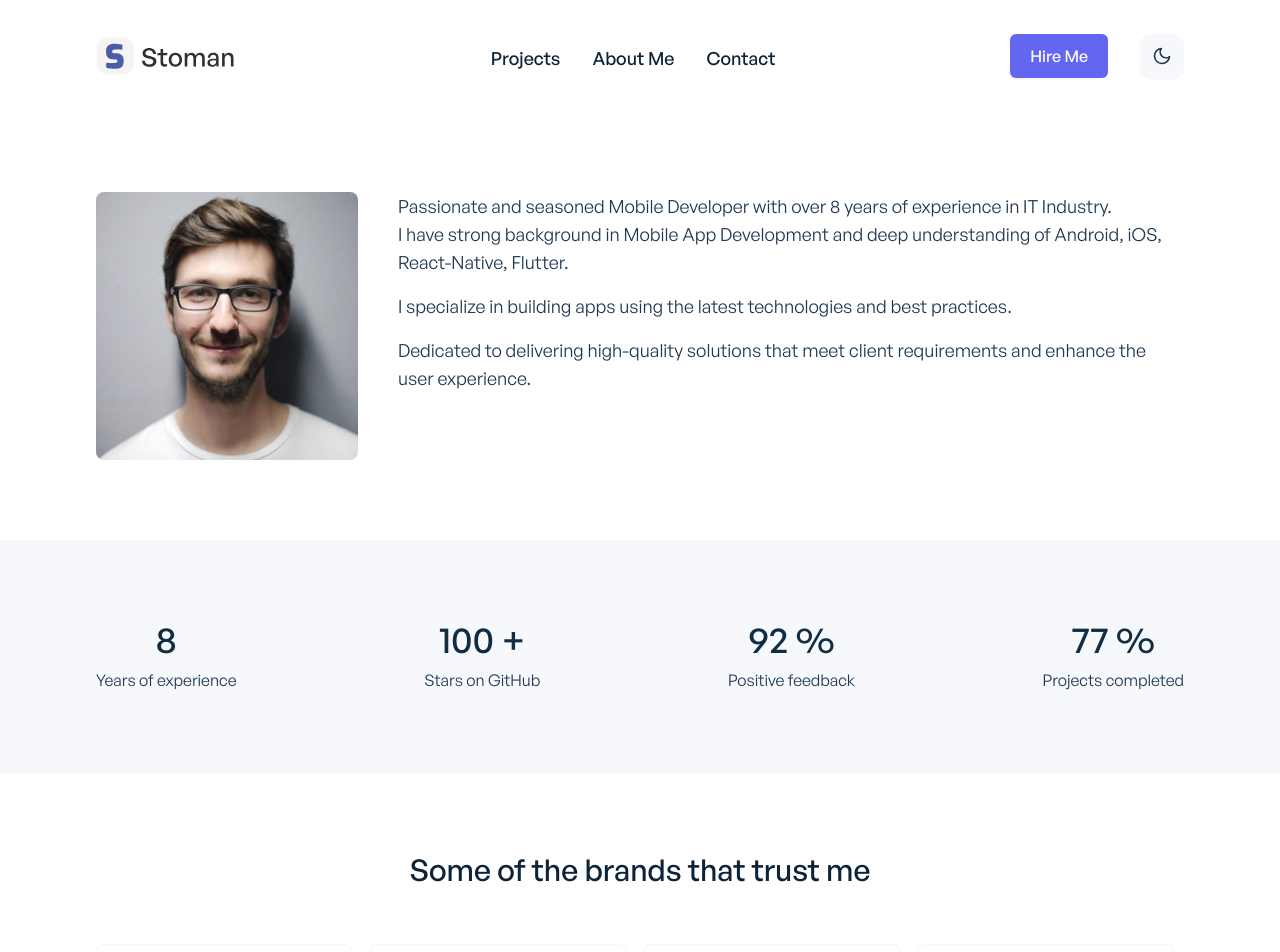
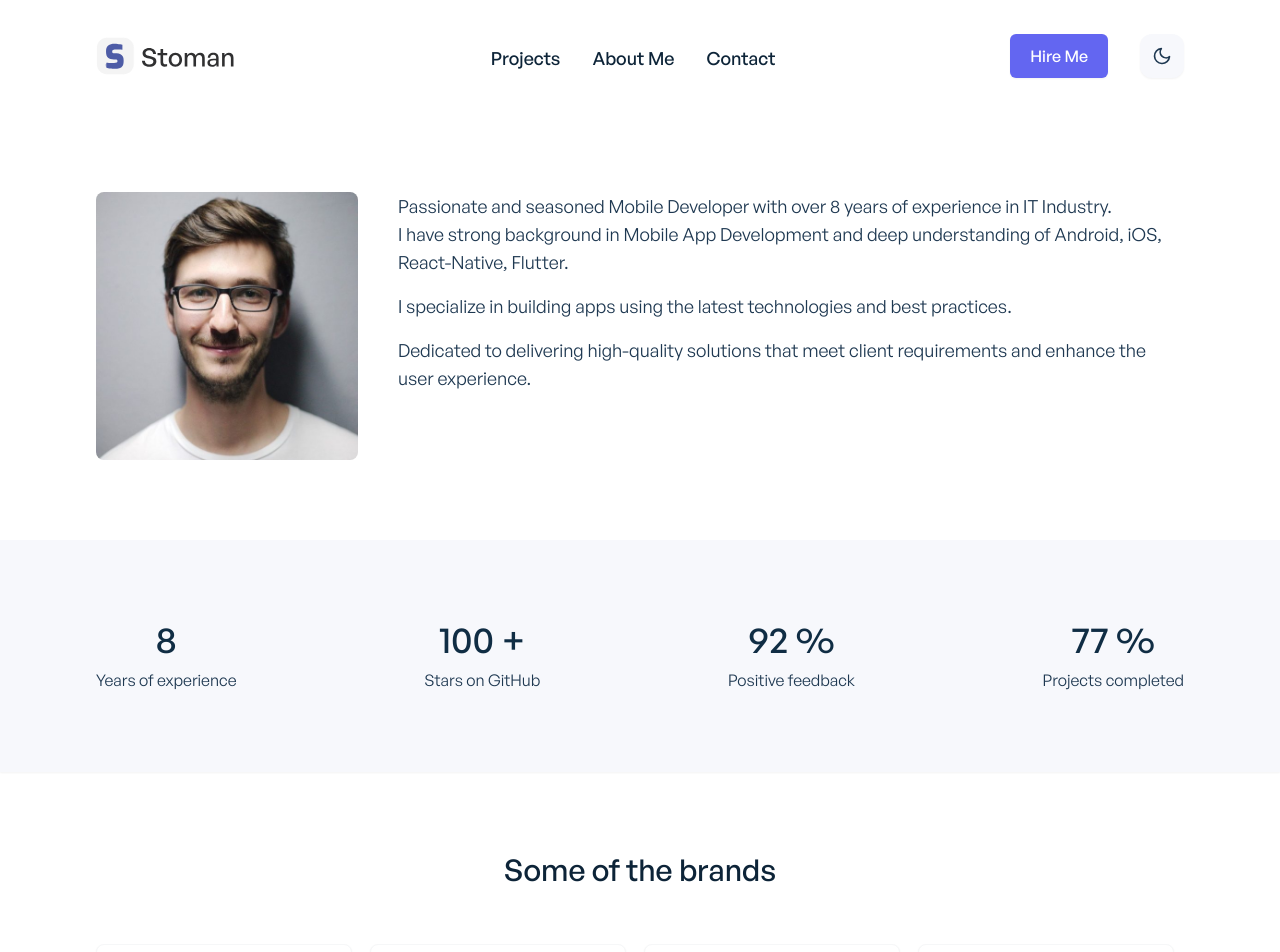
Before and after one commit to uniwaydev/uno-portfolio, a React (Create React App) app: page /about in a window 1280 px wide. Shown: the top 952 px of the page. Built offline with nearby package versions, Linux system fonts and the light colour scheme.

Commit message:
Update clientsData.js

```diff
--- a/src/data/clientsData.js
+++ b/src/data/clientsData.js
@@ -8,7 +8,7 @@ import SamsungImage from '../images/brands/samsung_gray.png';
 import CanonImage from '../images/brands/canon_gray.png';
 import PumaImage from '../images/brands/puma_gray.png';
 
-export const clientsHeading = 'Some of the brands that trust me';
+export const clientsHeading = 'Some of the brands';
 
 export const clientsData = [
 	{
```
